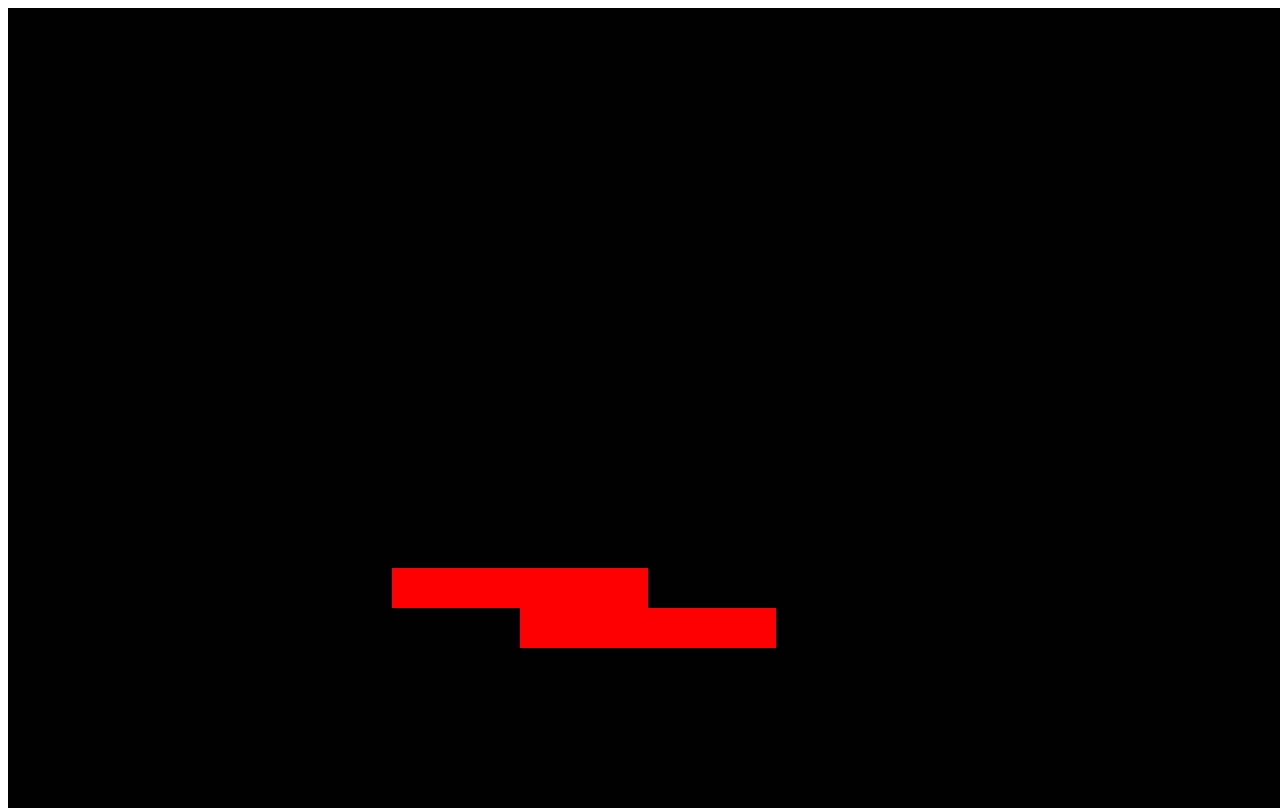
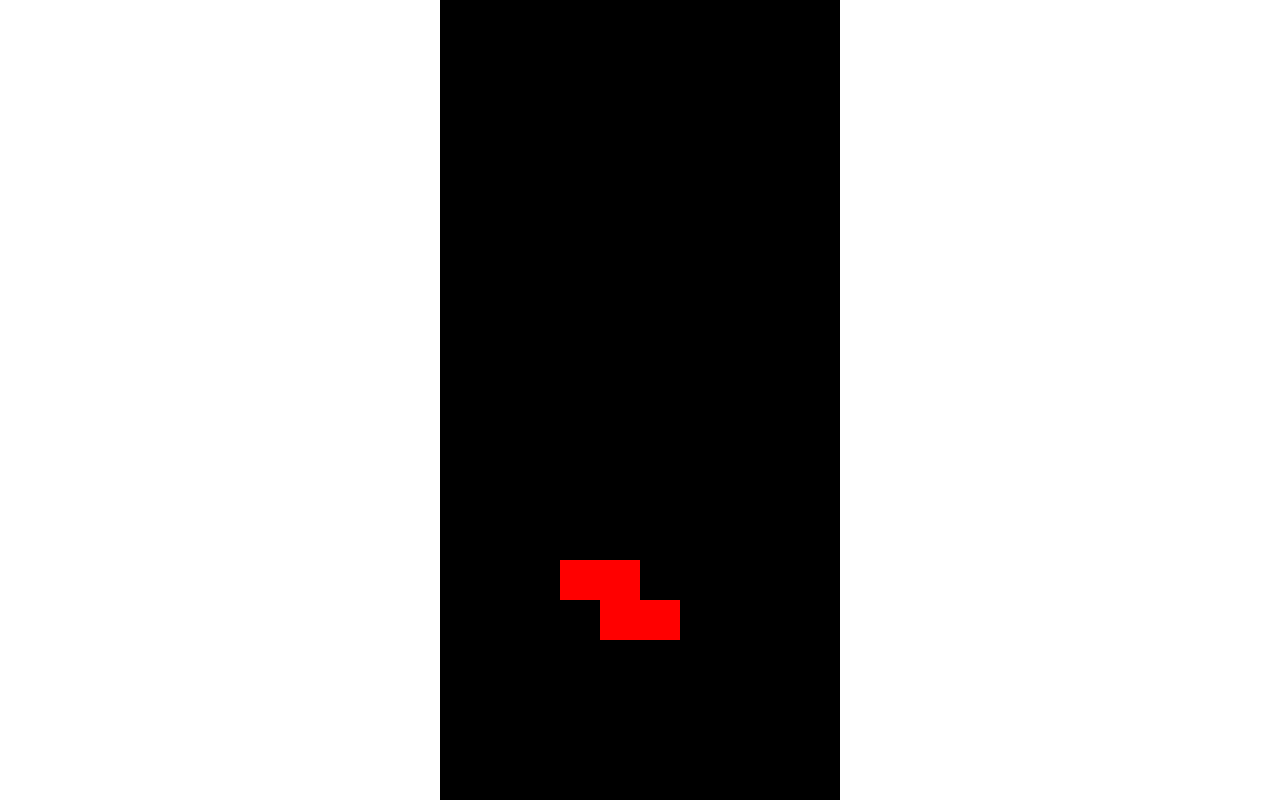
Before and after one commit to svatem1/tetris, a plain HTML site: page index.html in a window 1280 px wide. Drawn offline with Linux system fonts and the light colour scheme.

Commit message:
proper resizing/aspect ratio

```diff
--- a/index.html
+++ b/index.html
@@ -7,7 +7,6 @@
 </head>
 
 <body>
-<div id="wrapper"></div>
 <script src="tetris.js"></script>
 </body>
 </html>
--- a/tetris.css
+++ b/tetris.css
@@ -1,14 +1,22 @@
-html,
-body {
+* {
+    padding: 0;
+    margin: 0;
+}
+
+html {
     width: 100%;
     height: 100%;
 }
 
-#wrapper {
+body {
+    display: flex;
+    align-items: center;
+    justify-content: center;
+    height: 100%;
     width: 100%;
 }
 
-#wrapper canvas {
+body canvas {
     position: absolute;
     width: 100%;
     height: 100%;
--- a/tetris.js
+++ b/tetris.js
@@ -4,7 +4,7 @@
 const canvas = new Map(["grid", "piece"].map((id, i) => {
     const cnv = document.createElement("canvas");
     [cnv.width, cnv.height, cnv.zIndex] = [10, 20, i];
-    document.getElementById("wrapper").appendChild(cnv);
+    document.body.appendChild(cnv);
     return [id, {
         canvas: cnv,
         ctx: cnv.getContext("2d")
@@ -96,6 +96,19 @@ function shrinkGrid(grid) {
     }
 }
 
+function resize() {
+    const [x, y] = [window.innerWidth, window.innerHeight];
+    const ratio = y / x;
+    const width = ratio > 2 ? x : Math.floor(y / 2);
+    const height = ratio > 2 ? 2 * x : y;
+
+    [...canvas.values()].forEach(({ canvas }) => {
+        [["width", width], ["height", height]].forEach(([prop, size]) => {
+            canvas.style[prop] = size.toString() + "px";
+        });
+    });
+}
+
 function newGame() {
     grid.fill(VOID);
     speed = 1;
@@ -149,5 +162,7 @@ function gameOver() {
 
 window.onload = function() {
     precalcPieces();
+    window.onresize = resize;
+    resize();
     newGame();
 };
```
